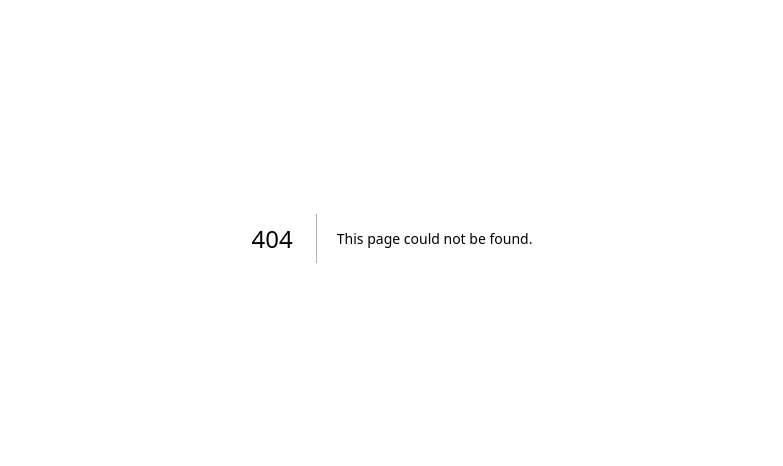
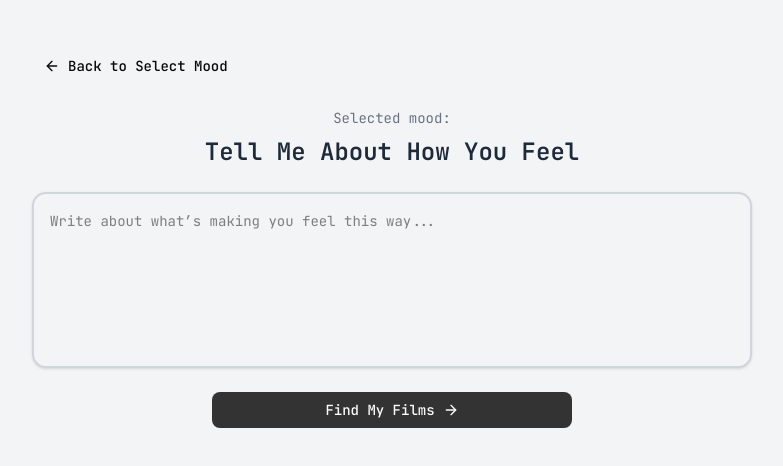
Before and after one commit to NatnaelDemelash/MoodWatch, a Next.js app: page /details in a window 1280 px wide. Before the commit this address had no page. Shown: the part 162-628 px from the top of the page, without its empty margins (248-1031 px from the left). Built offline with nearby package versions, Linux system fonts and the light colour scheme.

Commit message:
add details page with mood context input

```diff
--- a/app/components/Navbar.tsx
+++ b/app/components/Navbar.tsx
@@ -4,8 +4,8 @@
 
 export default function Navbar() {
   return (
-    <header className="mx-auto max-w-2xl px-4 pt-2">
-      <Card className="rounded-lg border border-neutral-200 bg-white shadow-sm">
+    <header className="mx-auto max-w-2xl px-4 pt-8">
+      <Card className="rounded-lg border border-neutral-200 bg-gray-50 shadow-sm">
         <div className="flex items-center justify-between px-3 py-1">
           <Link
             href="/"
--- /dev/null
+++ b/app/details/page.tsx
@@ -0,0 +1,48 @@
+"use client";
+
+import { Button } from "@/components/ui/button";
+import { ArrowLeft, ArrowRight } from "lucide-react";
+import { useRouter, useSearchParams } from "next/navigation";
+
+export default function Detail() {
+  const router = useRouter();
+  const searchParams = useSearchParams();
+  const mood = searchParams.get("mood");
+
+  return (
+    <section className="bg-gray-100 min-h-screen flex items-center">
+      <div className="max-w-3xl w-full mx-auto px-6 flex flex-col space-y-6">
+        <Button
+          variant="ghost"
+          className="self-start flex items-center gap-2 cursor-pointer"
+          onClick={() => router.push("/")}
+        >
+          <ArrowLeft className="size-4" />
+          Back to Select Mood
+        </Button>
+
+        <div className="text-center space-y-2">
+          <p className="text-sm text-gray-500">
+            Selected mood:{" "}
+            <span className="font-medium text-gray-700">{mood}</span>
+          </p>
+
+          <h2 className="text-2xl font-semibold text-gray-800">
+            Tell Me About How You Feel
+          </h2>
+        </div>
+
+        <textarea
+          placeholder="Write about what’s making you feel this way..."
+          className="w-full h-44 p-4 rounded-xl border-2 border-gray-300 bg-gray-100
+          focus:outline-none focus:ring-2 focus:ring-black/10
+          shadow-sm resize-none text-sm leading-relaxed"
+        />
+
+        <Button className="w-1/2 mx-auto bg-[#333] hover:bg-[#222] cursor-pointer">
+          Find My Films <ArrowRight />
+        </Button>
+      </div>
+    </section>
+  );
+}
--- a/app/page.tsx
+++ b/app/page.tsx
@@ -1,3 +1,5 @@
+"use client";
+
 import Navbar from "./components/Navbar";
 
 import {
@@ -10,6 +12,7 @@
   Rocket,
   Sparkles,
 } from "lucide-react";
+import { useRouter } from "next/navigation";
 
 export default function Home() {
   const moods = [
@@ -23,8 +26,14 @@
     { icon: Orbit, label: "Weird" },
   ];
 
+  const router = useRouter();
+
+  const onSelecteMood = (mood: String) => {
+    router.push(`/details?mood=${mood}`);
+  };
+
   return (
-    <div className="min-h-screen bg-linear-to-b from-neutral-50 via-white to-neutral-100">
+    <div className="min-h-screen bg-linear-to-b from-neutral-100 via-white to-neutral-300">
       <Navbar />
 
       <main className="mx-auto max-w-2xl px-4 py-10 sm:px-6 lg:px-8">
@@ -34,7 +43,7 @@
               Mood-based movie picker
             </div>
 
-            <h1 className="text-3xl font-semibold tracking-tight text-neutral-900 sm:text-4xl">
+            <h1 className="text-3xl  tracking-tight text-neutral-900 sm:text-4xl">
               Find a film that matches your mood
             </h1>
 
@@ -52,6 +61,7 @@
                 <button
                   key={mood.label}
                   className="group flex flex-col items-center justify-center rounded-xl border border-neutral-200 bg-white px-2 py-3 shadow-sm transition-all duration-200 hover:-translate-y-0.5 hover:border-neutral-300 hover:shadow-md"
+                  onClick={() => onSelecteMood(mood.label)}
                 >
                   <div className="mb-1.5 flex h-11 w-11 items-center justify-center rounded-full bg-neutral-100">
                     <Icon className="h-4 w-4" strokeWidth={2} />
```
